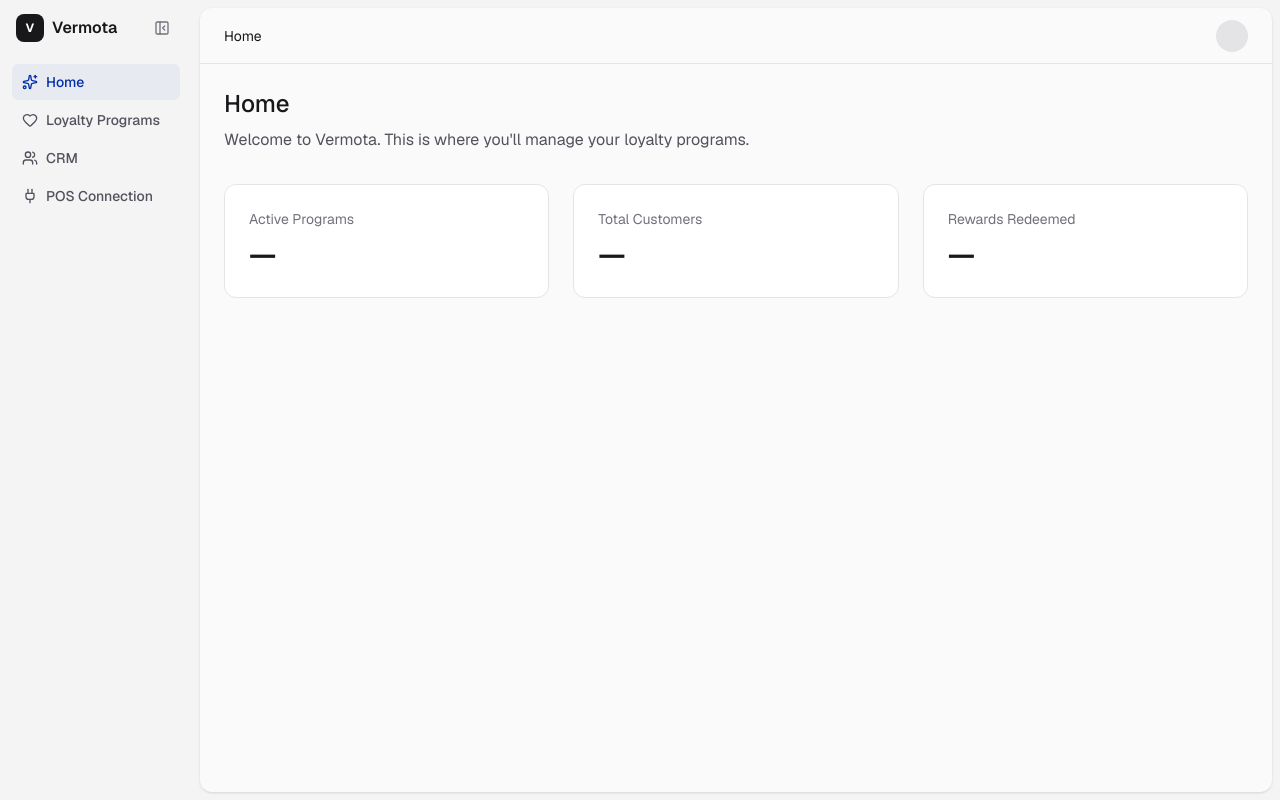
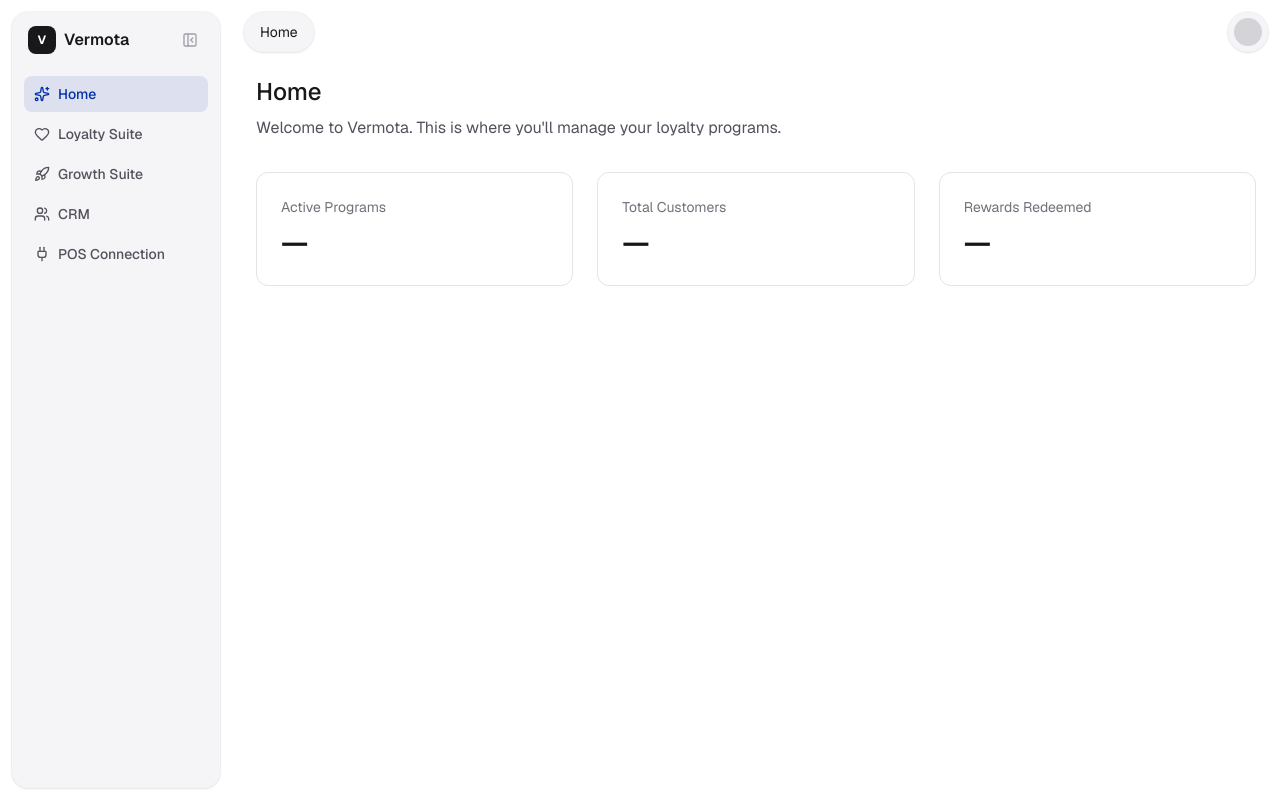
Before and after one commit to vdrmota/vermota, a Next.js app: page /dashboard in a window 1280 px wide. Built offline with nearby package versions, Linux system fonts and the light colour scheme.

Commit message:
change zinc background

```diff
--- a/src/app/(dashboard)/_components/MobileMenu.tsx
+++ b/src/app/(dashboard)/_components/MobileMenu.tsx
@@ -16,7 +16,7 @@
             {/* Hamburger button */}
             <button
                 onClick={() => setOpen(true)}
-                className="cursor-pointer rounded-md p-1.5 text-zinc-500 hover:bg-zinc-100 hover:text-zinc-700 lg:hidden"
+                className="cursor-pointer rounded-lg p-1.5 text-zinc-500 hover:bg-zinc-200 hover:text-zinc-700 lg:hidden"
             >
                 <Menu className="h-5 w-5" />
             </button>
@@ -31,7 +31,7 @@
 
             {/* Drawer */}
             <div
-                className={`fixed inset-y-0 left-0 z-50 w-64 bg-zinc-100 transition-transform duration-200 ease-in-out lg:hidden ${
+                className={`fixed inset-y-0 left-0 z-50 w-64 bg-zinc-50 transition-transform duration-200 ease-in-out lg:hidden ${
                     open ? 'translate-x-0' : '-translate-x-full'
                 }`}
             >
@@ -40,7 +40,7 @@
                     <Logo linked={false} />
                     <button
                         onClick={() => setOpen(false)}
-                        className="cursor-pointer rounded-md p-1.5 text-zinc-500 hover:bg-zinc-200 hover:text-zinc-700"
+                        className="cursor-pointer rounded-lg p-1.5 text-zinc-500 hover:bg-zinc-200 hover:text-zinc-700"
                     >
                         <X className="h-4 w-4" />
                     </button>
@@ -48,7 +48,7 @@
 
                 {/* Navigation */}
                 <nav className="px-3 py-2">
-                    <ul className="space-y-0.5">
+                    <ul className="space-y-1">
                         {navigation.map((item) => {
                             const isActive = item.href === '/dashboard'
                                 ? pathname === '/dashboard'
@@ -58,9 +58,9 @@
                                     <Link
                                         href={item.href}
                                         onClick={() => setOpen(false)}
-                                        className={`flex items-center gap-2 rounded-md px-2.5 py-2 text-sm font-medium transition-all duration-300 ease-in-out ${
+                                        className={`flex items-center gap-2 rounded-lg px-2.5 py-2 text-sm font-medium transition-all duration-300 ease-in-out ${
                                             isActive
-                                                ? 'bg-[#002FA7]/5 text-[#002FA7]'
+                                                ? 'bg-[#002FA7]/10 text-[#002FA7]'
                                                 : 'text-zinc-600 hover:bg-zinc-200/50 hover:text-zinc-900'
                                         }`}
                                     >
--- a/src/app/(dashboard)/_components/Sidebar.tsx
+++ b/src/app/(dashboard)/_components/Sidebar.tsx
@@ -12,13 +12,13 @@
     const [collapsed, setCollapsed] = useState(false)
 
     return (
-        <aside className={`hidden flex-col bg-zinc-100 lg:flex ${collapsed ? 'w-14' : 'w-48'} transition-all duration-200`}>
+        <aside className={`m-3 hidden flex-col rounded-2xl bg-[#f5f5f7] shadow-[0_0_0_1px_rgba(0,0,0,0.04),0_1px_3px_rgba(0,0,0,0.08)] lg:flex ${collapsed ? 'w-14' : 'w-52'} transition-all duration-200`}>
             {/* Header */}
             <div className={`flex h-14 items-center px-4 ${collapsed ? 'justify-center' : 'justify-between'}`}>
                 {!collapsed && <Logo linked={false} />}
                 <button
                     onClick={() => setCollapsed(!collapsed)}
-                    className="cursor-pointer rounded-md p-1.5 text-zinc-500 hover:bg-zinc-200 hover:text-zinc-700"
+                    className="cursor-pointer rounded-lg p-1.5 text-zinc-400 hover:bg-zinc-100 hover:text-zinc-600"
                 >
                     {collapsed ? <PanelLeft className="h-4 w-4" /> : <PanelLeftClose className="h-4 w-4" />}
                 </button>
@@ -26,7 +26,7 @@
 
             {/* Navigation */}
             <nav className="flex-1 px-3 py-2">
-                <ul className="space-y-0.5">
+                <ul className="space-y-1">
                     {navigation.map((item) => {
                         const isActive = item.href === '/dashboard'
                             ? pathname === '/dashboard'
@@ -35,10 +35,10 @@
                             <li key={item.href}>
                                 <Link
                                     href={item.href}
-                                    className={`flex items-center gap-2 rounded-md px-2.5 py-2 text-sm font-medium transition-all duration-300 ease-in-out ${
+                                    className={`flex items-center gap-2 rounded-lg px-2.5 py-2 text-sm font-medium transition-all duration-300 ease-in-out ${
                                         isActive
-                                            ? 'bg-[#002FA7]/5 text-[#002FA7]'
-                                            : 'text-zinc-600 hover:bg-zinc-200/50 hover:text-zinc-900'
+                                            ? 'bg-[#002FA7]/10 text-[#002FA7]'
+                                            : 'text-zinc-600 hover:bg-zinc-100 hover:text-zinc-900'
                                     }`}
                                     title={collapsed ? item.title : undefined}
                                 >
--- a/src/app/(dashboard)/_lib/navigation.ts
+++ b/src/app/(dashboard)/_lib/navigation.ts
@@ -1,4 +1,4 @@
-import { Sparkles, Heart, Users, Plug } from 'lucide-react'
+import { Sparkles, Heart, Rocket, Users, Plug } from 'lucide-react'
 
 export const navigation = [
     {
@@ -7,9 +7,14 @@
         href: '/dashboard',
     },
     {
-        title: 'Loyalty Programs',
+        title: 'Loyalty Suite',
         icon: Heart,
         href: '/loyalty',
+    },
+    {
+        title: 'Growth Suite',
+        icon: Rocket,
+        href: '/growth',
     },
     {
         title: 'CRM',
@@ -25,5 +30,5 @@
 
 // Derived mapping for breadcrumbs: slug -> title
 export const routeNames: Record<string, string> = Object.fromEntries(
-    navigation.map((item) => [item.href.slice(1), item.title])
+    navigation.map(item => [item.href.slice(1), item.title]),
 )
--- a/src/app/(dashboard)/dashboard/page.tsx
+++ b/src/app/(dashboard)/dashboard/page.tsx
@@ -9,7 +9,7 @@
             {/* Placeholder content */}
             <div className="mt-8 grid gap-6 sm:grid-cols-2 lg:grid-cols-3">
                 {['Active Programs', 'Total Customers', 'Rewards Redeemed'].map((title) => (
-                    <div key={title} className="rounded-xl border border-zinc-200 bg-white p-6">
+                    <div key={title} className="rounded-xl border border-zinc-200 bg-white p-6 transition-all duration-200 hover:shadow-md">
                         <p className="text-sm text-zinc-500">{title}</p>
                         <p className="mt-2 text-3xl font-semibold text-zinc-900">—</p>
                     </div>
--- /dev/null
+++ b/src/app/(dashboard)/growth/page.tsx
@@ -0,0 +1,8 @@
+export default function GrowthPage() {
+    return (
+        <div>
+            <h1 className="text-2xl font-medium text-zinc-900">Growth Suite</h1>
+            <p className="mt-2 text-zinc-600">Manage your lead generation and outbound marketing.</p>
+        </div>
+    )
+}
--- a/src/app/(dashboard)/layout.tsx
+++ b/src/app/(dashboard)/layout.tsx
@@ -8,23 +8,25 @@
 
 export default function DashboardLayout({ children }: { children: React.ReactNode }) {
     return (
-        <div className="flex min-h-screen">
+        <div className="flex min-h-screen bg-white">
             <Sidebar />
 
-            {/* Inset main content */}
-            <div className="flex flex-1 flex-col bg-zinc-100 p-2">
-                <div className="flex flex-1 flex-col overflow-hidden rounded-xl bg-zinc-50 shadow-sm">
-                    {/* Top bar */}
-                    <header className="flex h-14 items-center justify-between border-b border-zinc-200 px-4 lg:px-6">
-                        <div className="flex items-center gap-3">
-                            <MobileMenu />
-                            <Breadcrumb />
-                        </div>
-                        <div className="h-8 w-8 rounded-full bg-zinc-200" />
-                    </header>
+            {/* Main content area */}
+            <div className="flex flex-1 flex-col">
+                {/* Floating top bar elements */}
+                <div className="flex items-center justify-between p-3 pb-0">
+                    {/* Breadcrumbs container */}
+                    <div className="flex h-10 items-center gap-3 rounded-full bg-[#f5f5f7] px-4 shadow-[0_0_0_1px_rgba(0,0,0,0.04),0_1px_3px_rgba(0,0,0,0.08)]">
+                        <MobileMenu />
+                        <Breadcrumb />
+                    </div>
+                    {/* Profile container */}
+                    <div className="flex h-10 w-10 items-center justify-center rounded-full bg-[#f5f5f7] shadow-[0_0_0_1px_rgba(0,0,0,0.04),0_1px_3px_rgba(0,0,0,0.08)]">
+                        <div className="h-7 w-7 rounded-full bg-zinc-300" />
+                    </div>
+                </div>
 
-                    <main className="flex-1 overflow-auto p-6">{children}</main>
-                </div>
+                <main className="flex-1 overflow-auto p-6">{children}</main>
             </div>
         </div>
     )
```
